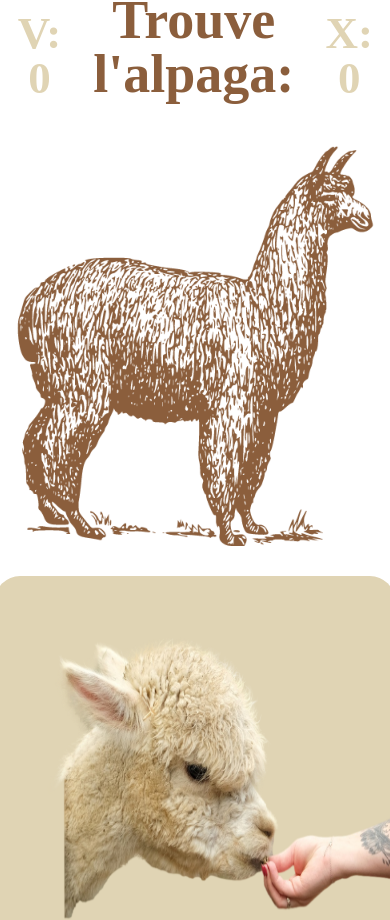
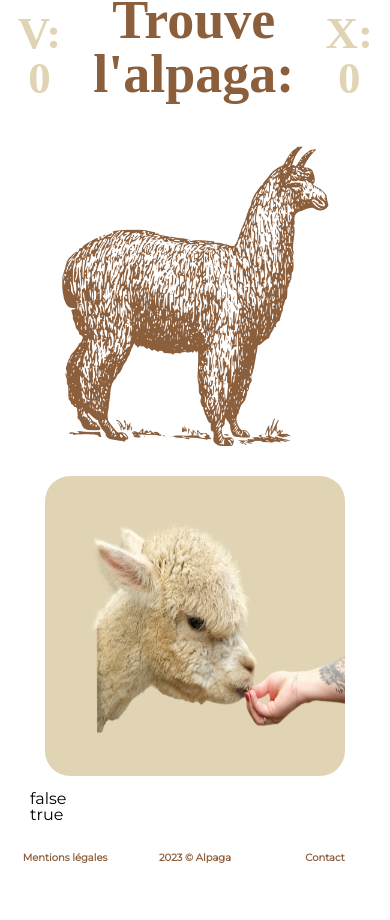
Before and after one commit to julien382/Alpaga, a React (Create React App) app: page /lama in a window 390 px wide. Shown: the part 2103-3023 px from the top of the page. After the commit the page ends 2981 px from the top, so only its background shows below. Built offline with nearby package versions, Linux system fonts and the light colour scheme; a web font is replaced by a local one.

Commit message:
page lama gameChoice resize image

```diff
--- a/src/pages/Lama/Lama.css
+++ b/src/pages/Lama/Lama.css
@@ -257,8 +257,8 @@
     .pictureGame{
         display: block;
         margin: 0 auto;
-        max-width: 400px;
-        height: 400px;
+        max-width: 300px;
+        height: 300px;
         background-color: #E0D4B4;
         border-radius: 25px;
         transition: all 0.2s ease-in-out;
```
